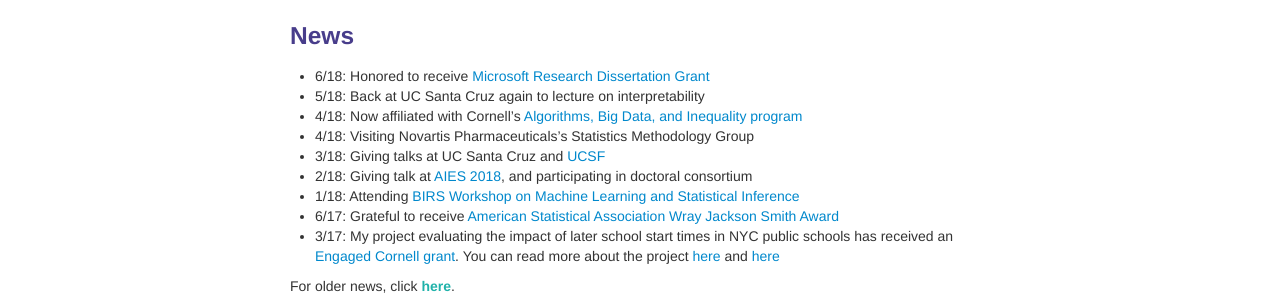
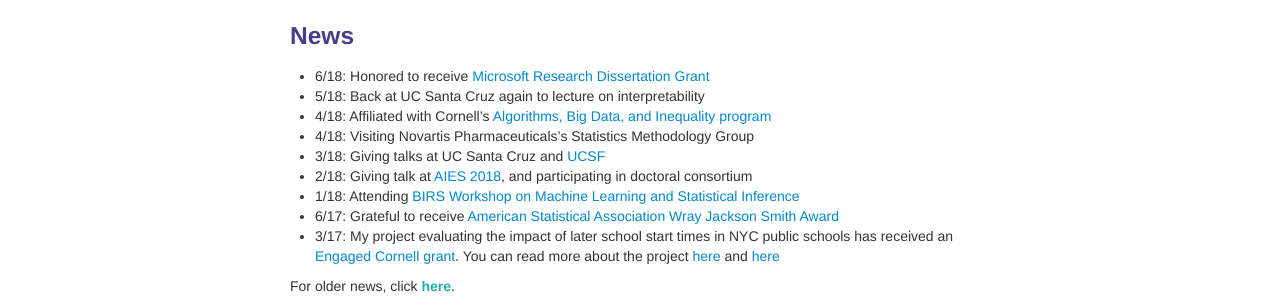
Before and after one commit to shftan/shftan.github.io, a Jekyll site: the page built from index.md, in a window 1280 px wide. Shown: the part 435-735 px from the top of the page. Built offline with Jekyll 4.4.1, drawn with Linux system fonts in a browser that asks for light colours.

Commit message:
Update index.md

```diff
--- a/index.md
+++ b/index.md
@@ -32,7 +32,7 @@ I'm based in the SF Bay Area in 2018. You can reach me at ht395 AT cornell DOT e
 </div>
 - 6/18: Honored to receive [Microsoft Research Dissertation Grant](https://www.microsoft.com/en-us/research/academic-program/dissertation-grant/#!grant-recipients)
 - 5/18: Back at UC Santa Cruz again to lecture on interpretability
-- 4/18: Now affiliated with Cornell's [Algorithms, Big Data, and Inequality program](http://socialsciences.cornell.edu/algorithms/)
+- 4/18: Affiliated with Cornell's [Algorithms, Big Data, and Inequality program](http://socialsciences.cornell.edu/algorithms/)
 - 4/18: Visiting Novartis Pharmaceuticals's Statistics Methodology Group
 - 3/18: Giving talks at UC Santa Cruz and [UCSF](https://epibiostat.ucsf.edu/events/two-projects-interpretability-and-causal-inference-auditing-black-box-modelsimpact-evaluation)
 - 2/18: Giving talk at [AIES 2018](http://www.aies-conference.com), and participating in doctoral consortium
```
